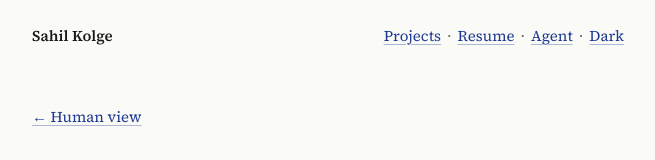
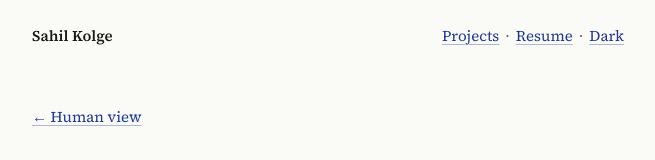
Before and after one commit to sahil-dev28/sahilkolge-playground, a React (Vite) app: page /agent in a window 1280 px wide. Shown: the top 160 px of the page, without its empty margins (312-967 px from the left). Built offline with nearby package versions, Linux system fonts and the light colour scheme.

Commit message:
fix: move agent view link from nav into intro

```diff
--- a/src/components/Header.tsx
+++ b/src/components/Header.tsx
@@ -20,10 +20,6 @@ export default function Header({ dark, onToggleMode }: HeaderProps) {
           Resume
         </a>
         <span className="text-muted" aria-hidden>·</span>
-        <Link to="/agent" className="link">
-          Agent
-        </Link>
-        <span className="text-muted" aria-hidden>·</span>
         <button
           type="button"
           onClick={onToggleMode}
--- a/src/components/Intro.tsx
+++ b/src/components/Intro.tsx
@@ -1,3 +1,4 @@
+import { Link } from "react-router";
 import profileImg from "@/assets/profile.webp";
 import LinkRow from "@/components/LinkRow";
 import { BIO, CONTACT, RESUME_URL, TAGLINE } from "@/data";
@@ -19,6 +20,7 @@ export default function Intro() {
         </div>
       </div>
       <p className="m-0">{BIO}</p>
+      <div className="flex flex-wrap items-baseline justify-between gap-x-6 gap-y-2">
         <LinkRow
           links={[
             { label: "GitHub", href: CONTACT.github, external: true },
@@ -27,6 +29,10 @@ export default function Intro() {
             { label: "Resume", href: RESUME_URL, external: true },
           ]}
         />
+        <Link to="/agent" className="text-[15px] text-muted hover:text-text">
+          View as agent <span aria-hidden>→</span>
+        </Link>
+      </div>
     </section>
   );
 }
```
Also changed, not shown: 1 other file (tests, documents, lock files or other folders). Lines whose indentation alone changed are shown as unchanged.
